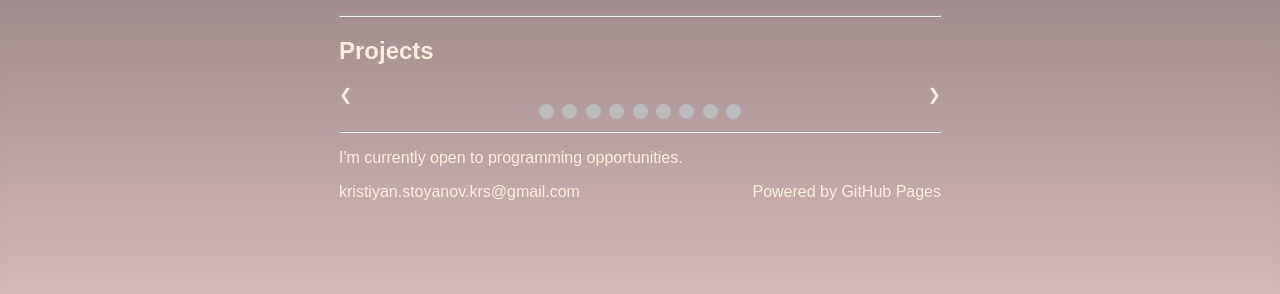
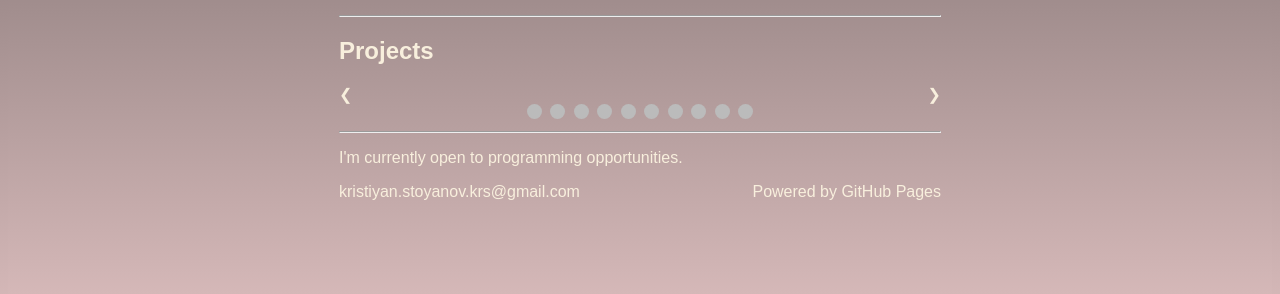
Before and after one commit to KrisKStoyanov/KrisKStoyanov.github.io, a Jekyll site: the page built from index.html, in a window 1280 px wide. Shown: the part 471-765 px from the top of the page. Built offline with Jekyll 4.4.1, drawn with Linux system fonts in a browser that asks for light colours.

Commit message:
added progress dot for grid legends slide

```diff
--- a/index.html
+++ b/index.html
@@ -109,6 +109,7 @@ title: Kristiyan Stoyanov - Portfolio
     <span class="slide-progress-dot" onclick="currentSlide(7)"></span>
     <span class="slide-progress-dot" onclick="currentSlide(8)"></span>
     <span class="slide-progress-dot" onclick="currentSlide(9)"></span>
+    <span class="slide-progress-dot" onclick="currentSlide(10)"></span>
 </div>
 
 <hr>
```
